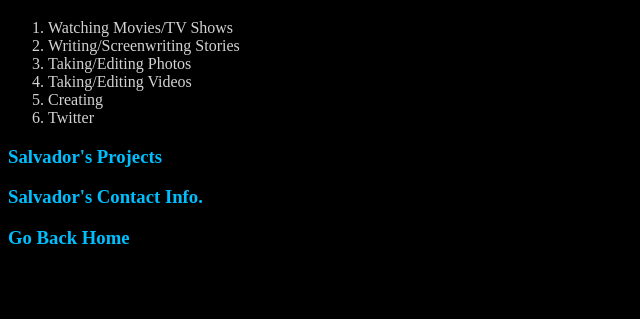
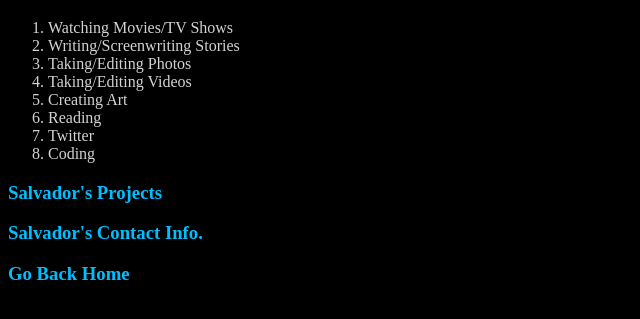
Before and after one commit to SalvadorChaos/cv, a plain HTML site: page hobbies.html in a window 1280 px wide. Shown: the part 61-380 px from the top of the page, without its empty margins (0-640 px from the left). Drawn offline with Linux system fonts and the light colour scheme.

Commit message:
Update hobbies.html

```diff
--- a/hobbies.html
+++ b/hobbies.html
@@ -24,10 +24,16 @@
       Taking/Editing Videos
     </li>
     <li>
-      Creating
+      Creating Art
+    </li>
+    <li>
+      Reading
     </li>
     <li>
       Twitter
+    </li>
+    <li>
+      Coding
     </li>
   </ol>
   <h3><a href="projects.html">Salvador's Projects</a></h3>
```
